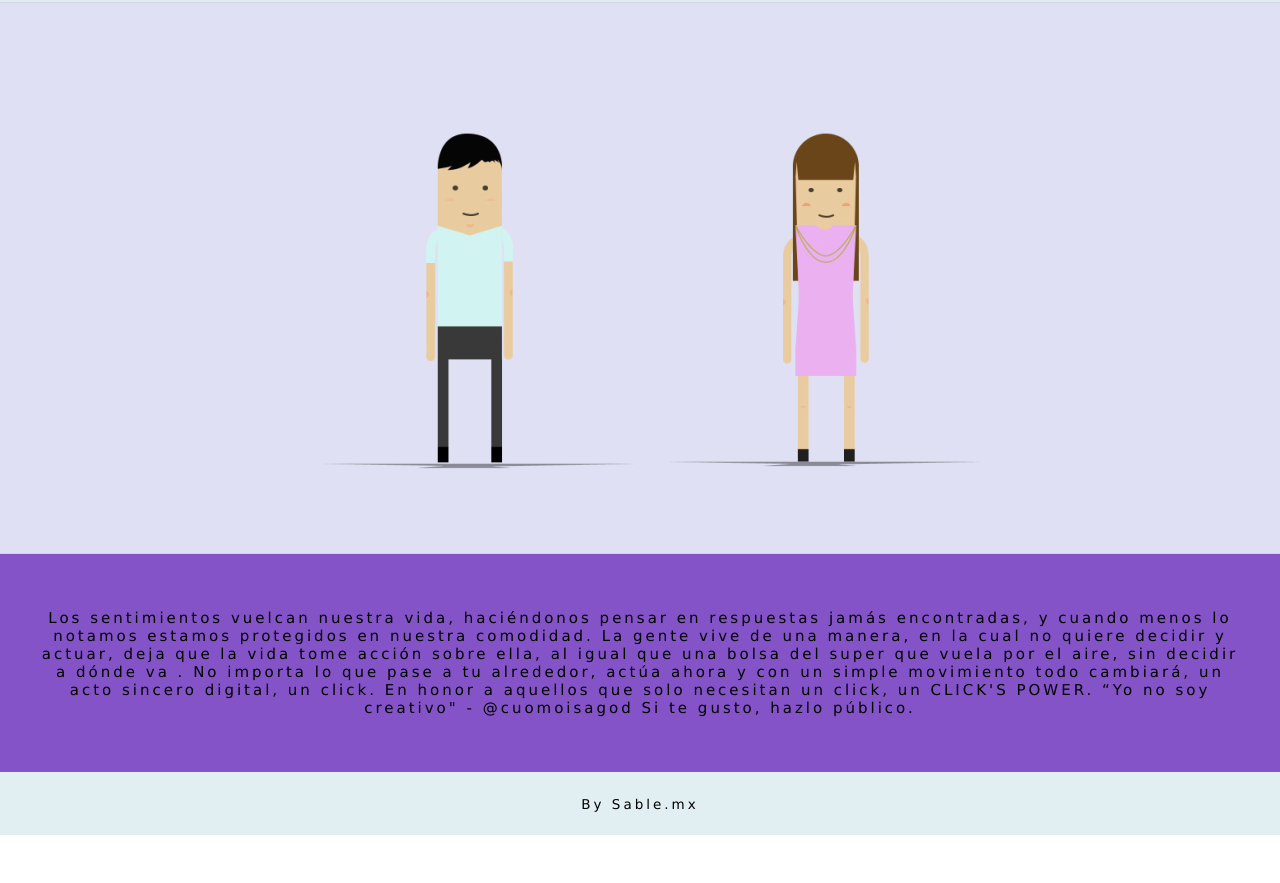
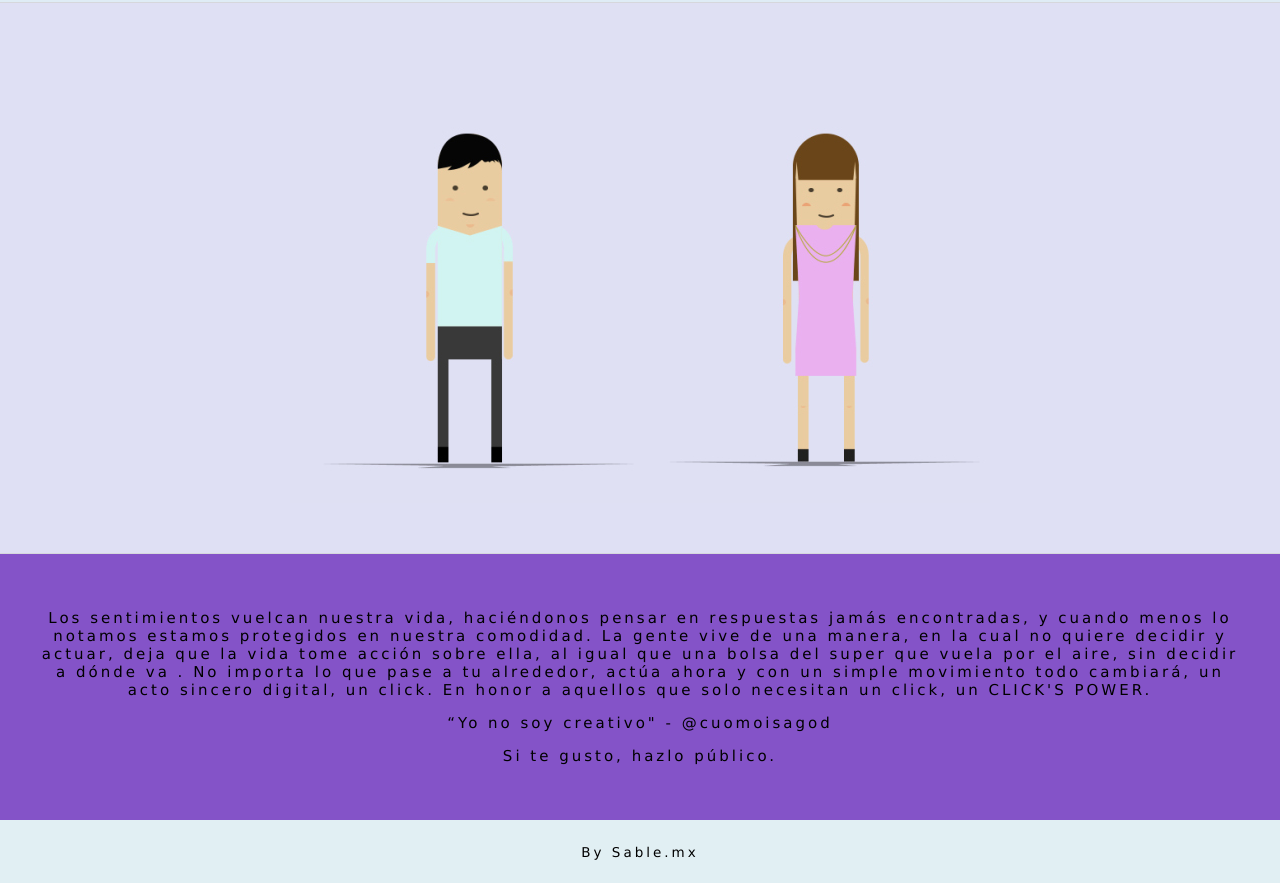
Before and after one commit to CecyNeria/Nerian, a plain HTML site: page index.html in a window 1280 px wide. Shown: the part 1408-2291 px from the top of the page. Before the commit the page ends 2243 px from the top, so only its background shows below. Drawn offline with Linux system fonts and the light colour scheme.

Commit message:
add:ultimos cambios en la clase

```diff
--- a/index.html
+++ b/index.html
@@ -21,15 +21,17 @@
 		<img src="imagen_3.png">
 	</section>
 	<section id="cuarto">
+	<article id="texto">
 			<p>Los sentimientos vuelcan nuestra vida, haciéndonos pensar en respuestas jamás encontradas, y cuando menos lo notamos estamos protegidos en nuestra comodidad.
 
 La gente vive de una manera, en la cual no quiere decidir y actuar, deja que la vida tome acción sobre ella, al igual que una bolsa del super que vuela por el aire, sin decidir a dónde va .
 
 No importa lo que pase a tu alrededor, actúa ahora y con un simple movimiento todo cambiará, un acto sincero digital, un click.
 
-En honor a aquellos que solo necesitan un click, un CLICK'S POWER.
-“Yo no soy creativo" - @cuomoisagod
-Si te gusto, hazlo público.</p>
+En honor a aquellos que solo necesitan un click, un CLICK'S POWER.</p>
+<p>“Yo no soy creativo" - @cuomoisagod</p>
+<p>Si te gusto, hazlo público.</p>
+		</article>
 		</section>
 </body>
 	<footer id=pie>
--- a/main.css
+++ b/main.css
@@ -72,7 +72,12 @@ padding: 0px;
 	text-align: center;
     padding: 40px;
     background-color: #8453C8;
+}
+
+#texto{
+    background-color: #8453C8;
     font-family: verdana;
-	font-size: 15px;
-	letter-spacing: 3px;
+    font-size: 15px;
+    letter-spacing: 3px;
+    padding: 0px;
 }
```
